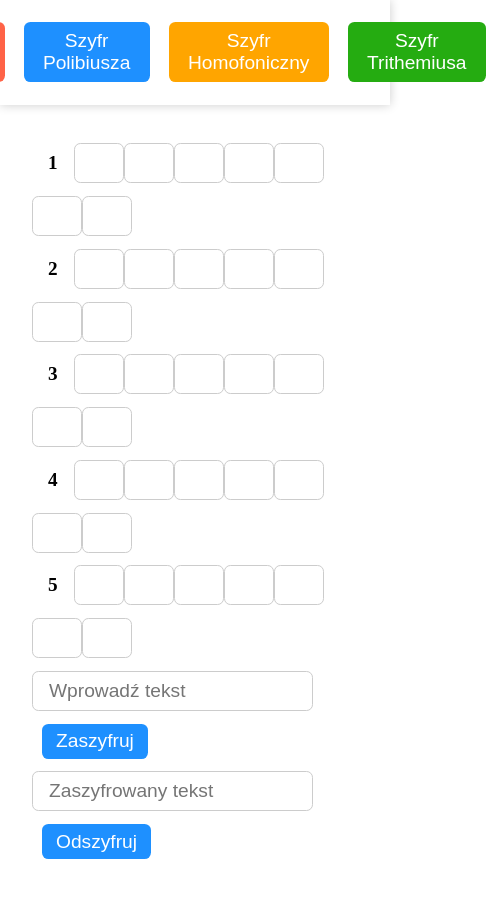
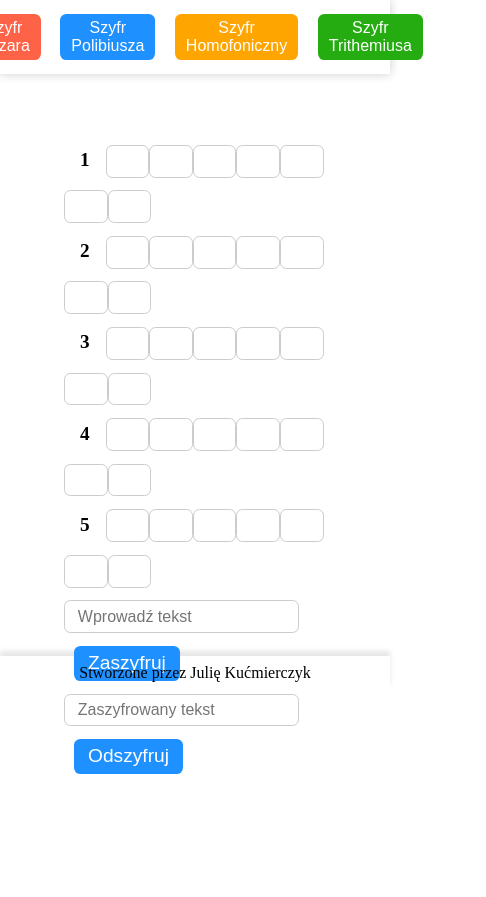
Before and after one commit to JuliaKucmierczyk/security-cipher, a React (Vite) app: page / in a window 390 px wide. Both pictures are taken after a click on the button "Szyfr Polibiusza". Shown: the whole page, 486 px wide, since content can reach past the window. After the commit the page ends 844 px from the top, so only its background shows below. Built offline with nearby package versions, Linux system fonts and the light colour scheme.

Commit message:
added styling

```diff
--- a/src/App.css
+++ b/src/App.css
@@ -2,6 +2,7 @@ body {
   background-color: #fff;
   margin: 0;
   padding: 0;
+  height: 100%;
 }
 
 .navbar {
@@ -78,3 +79,47 @@ body {
 .green {
   background-color: #25ac11;
 }
+
+.home {
+  height: 50vh;
+  padding: 2rem;
+}
+
+.floor {
+  display: flex;
+  justify-content: center;
+  background-color: #fff;
+  margin-top: 6rem;
+  padding: 1rem 2rem;
+  box-shadow: 0px -5px 5px 0px rgba(0, 0, 0, 0.1);
+}
+
+@media screen and (max-width: 678px) {
+  .container {
+    padding: 2rem;
+  }
+  .navbar {
+    padding: 0.5rem 1rem;
+  }
+  .navbar .btn {
+    padding: 0.3rem 0.7rem;
+  }
+  .navbar .nav-btn {
+    padding: 0.3rem 0.7rem;
+  }
+  .navbar .btn,
+  .navbar .nav-btn {
+    font-size: 1rem;
+  }
+  .container input {
+    padding: 0.4rem 0.8rem;
+    font-size: 1rem;
+  }
+  .result {
+    padding: 1rem;
+    font-size: 1rem;
+  }
+  .floor {
+    padding: 0.5rem 1rem;
+  }
+}
--- a/src/App.tsx
+++ b/src/App.tsx
@@ -1,10 +1,12 @@
 import Navbar from "./components/Navbar";
 import "./App.css";
+import Floor from "./components/Floor";
 
 function App() {
   return (
     <>
       <Navbar />
+      <Floor />
     </>
   );
 }
--- /dev/null
+++ b/src/components/Floor.tsx
@@ -0,0 +1,5 @@
+const Floor = () => {
+  return <div className="floor">Stworzone przez Julię Kućmierczyk</div>;
+};
+
+export default Floor;
--- a/src/components/Navbar.tsx
+++ b/src/components/Navbar.tsx
@@ -44,7 +44,7 @@ const Navbar = () => {
           Szyfr Trithemiusa
         </button>
       </nav>
-      <section>
+      <section className="home">
         {state === "Szyfr Cezara" && <Cezar />}
         {state === "Szyfr Polibiusza" && <Polibiusz />}
         {state === "Szyfr Homofoniczny" && <Homophonic />}
```
